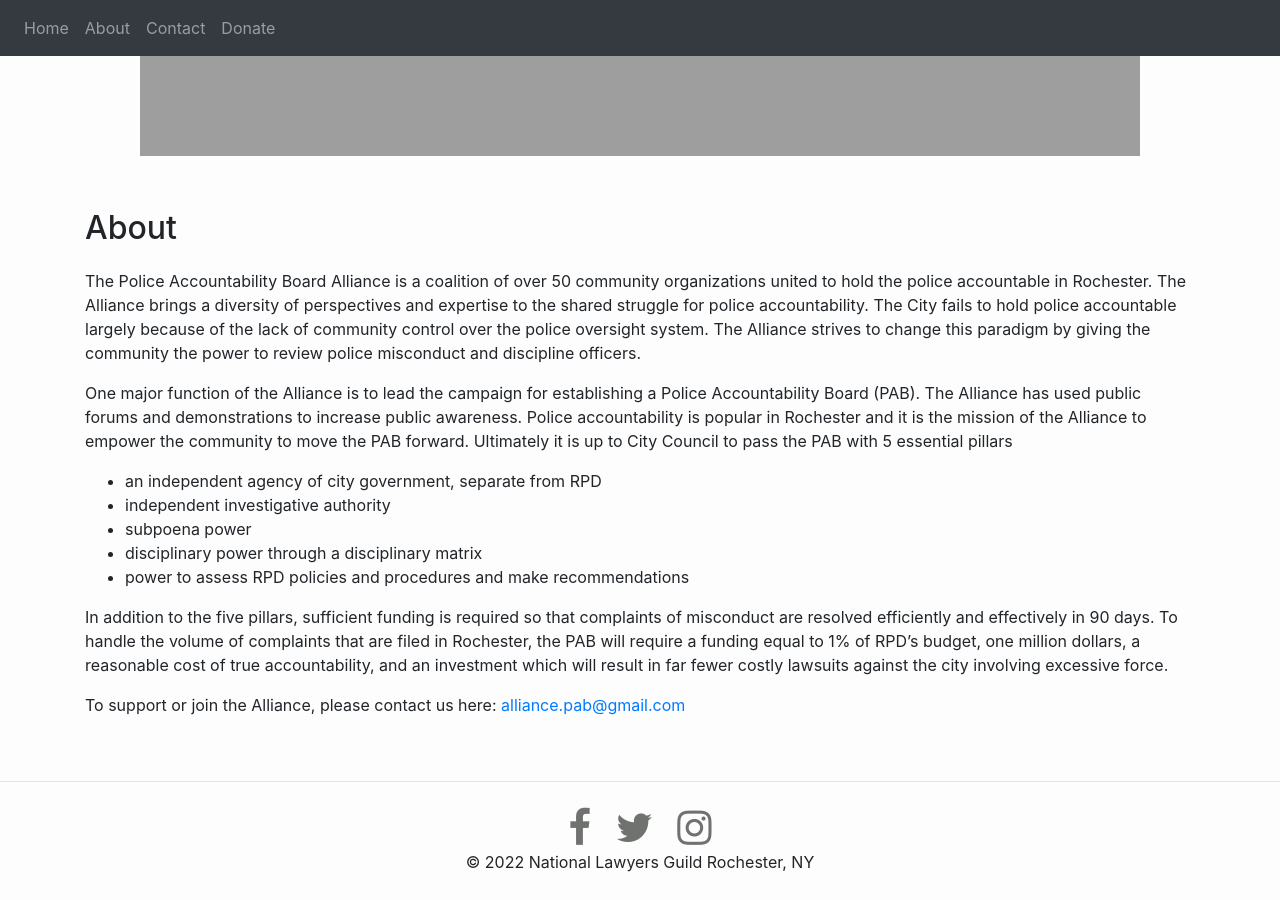
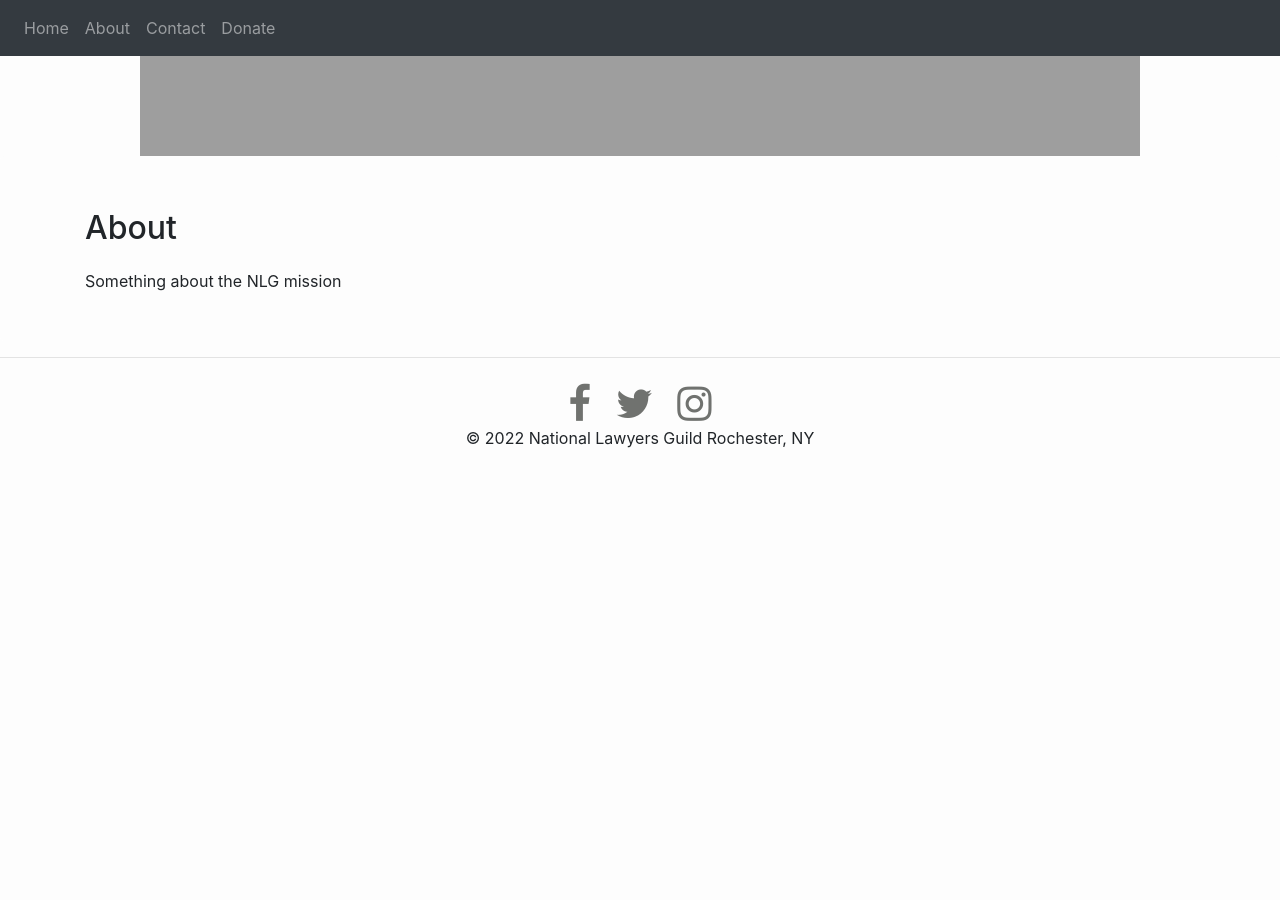
Before and after one commit to christopherbarilla/christopherbarilla.github.io, a Jekyll site: the page built from about/index.html, in a window 1280 px wide and 900 px high, scrolled down 650 px. Built offline with Jekyll 4.4.1, drawn with Linux system fonts in a browser that asks for light colours; nearby versions of some CDN libraries; after the commit the page ends 1126 px from its top, so only the background shows below that.

Commit message:
Update index.html

```diff
--- a/about/index.html
+++ b/about/index.html
@@ -1,24 +1,12 @@
 ---
 layout: default
-title: PAB
+title: NLG
 ---
       <div class="jumbotron">
 
 		<div class="container about">
 			<h1>About</h1>
-			<p>The Police Accountability Board Alliance is a coalition of over 50 community organizations united to hold the police accountable in Rochester. The Alliance brings a diversity of perspectives and expertise to the shared struggle for police accountability. The City fails to hold police accountable largely because of the lack of community control over the police oversight system. The Alliance strives to change this paradigm by giving the community the power to review police misconduct and discipline officers.</p>
-			<p>One major function of the Alliance is to lead the campaign for establishing a Police Accountability Board (PAB). The Alliance has used public forums and demonstrations to increase public awareness. Police accountability is popular in Rochester and it is the mission of the Alliance to empower the community to move the PAB forward. Ultimately it is up to City Council to pass the PAB with 5 essential pillars</p>
-
-			<ul>
-				<li>an independent agency of city government, separate from RPD</li>
-				<li>independent investigative authority</li>
-				<li>subpoena power</li>
-				<li>disciplinary power through a disciplinary matrix</li>
-				<li>power to assess RPD policies and procedures and make recommendations</li>
-			</ul>
-			<p>In addition to the five pillars, sufficient funding is required so that complaints of misconduct are resolved efficiently and effectively in 90 days. To handle the volume of complaints that are filed in Rochester, the PAB will require a funding equal to 1% of RPD’s budget, one million dollars, a reasonable cost of true accountability, and an investment which will result in far fewer costly lawsuits against the city involving excessive force.</p>
-			<p>To support or join the Alliance, please contact us here: <a href="mailto:alliance.pab@gmail.com">alliance.pab@gmail.com</a></p>
-
+			<p>Something about the NLG mission</p>
 		</div>
 
 	</div>
```
